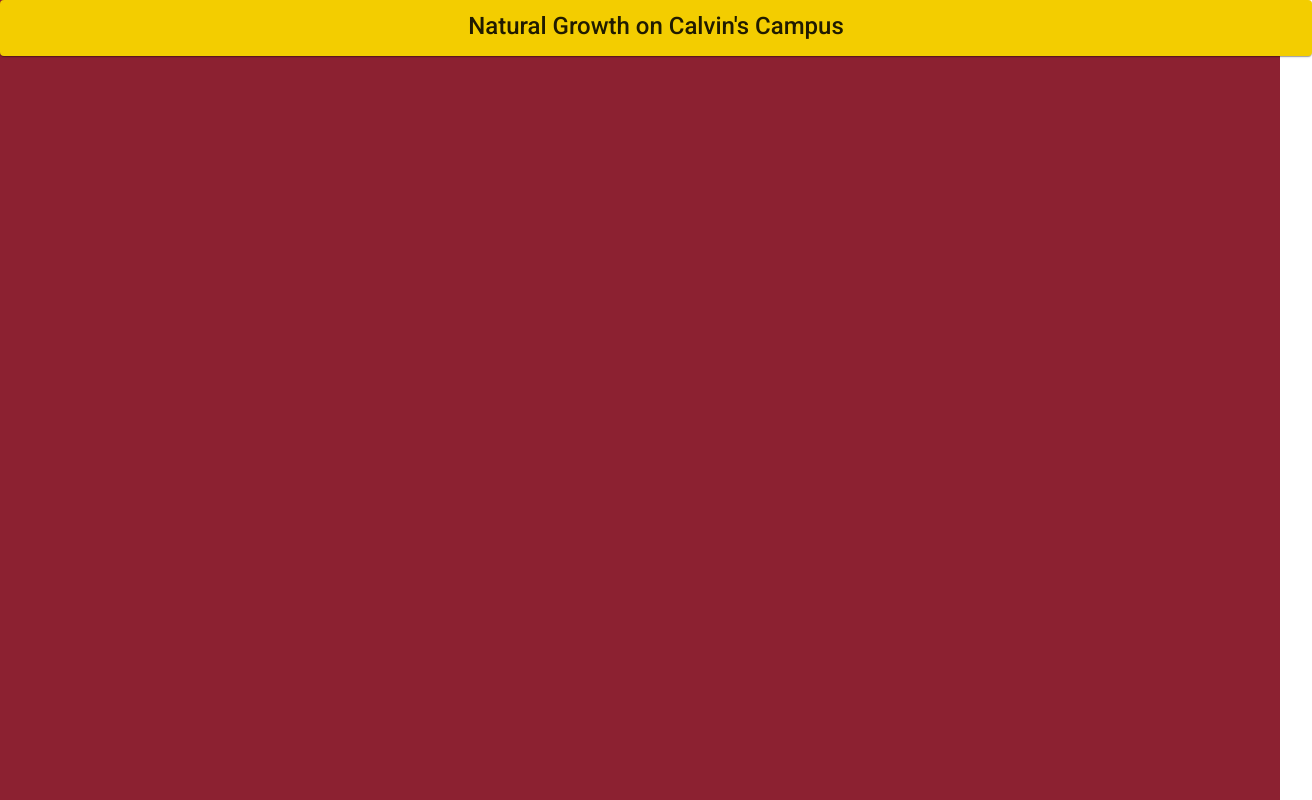
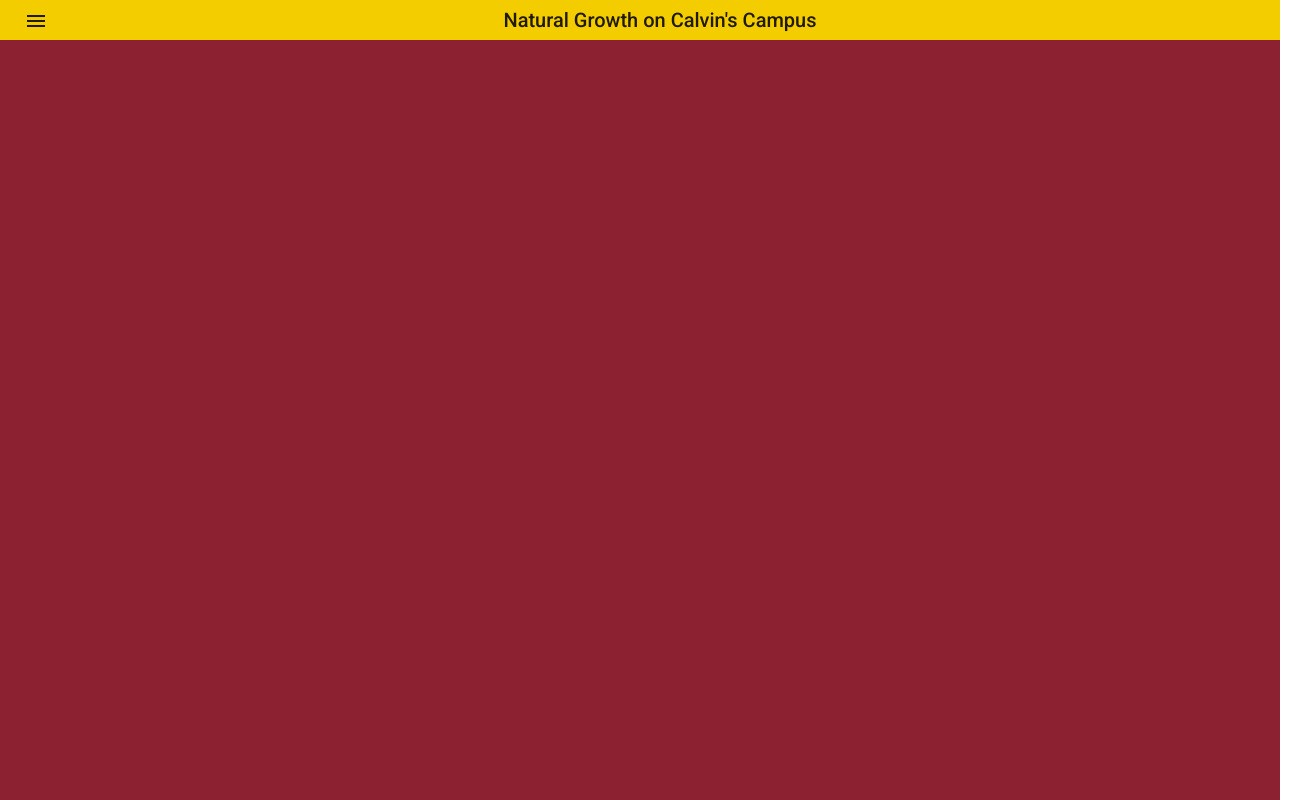
Before and after one commit to Calvin-CS-Senior-project-Bio-21/website-code, an Angular app: page / in a window 1280 px wide. Shown: the whole page, 1312 px wide, since content can reach past the window. Built offline with nearby package versions, Linux system fonts and the light colour scheme.

Commit message:
toolbar instead of card

```diff
--- a/src/app/title-cards/title-cards.component.css
+++ b/src/app/title-cards/title-cards.component.css
@@ -1,9 +1,16 @@
 .title-card {
     width: 100%;
-    height: 3%;
+    height: 5%;
     margin: auto;
     background-color: #F3cd00;
 }
 .title {
     text-align: center;
+    /* margin: auto; */
 }
+.ham-button {
+    margin-left: -90%;
+}
+.spacer{
+    flex: .5 .5 auto;
+}
--- a/src/app/title-cards/title-cards.component.html
+++ b/src/app/title-cards/title-cards.component.html
@@ -11,10 +11,22 @@
       <a mat-raised-button href="https://calvin-cs-senior-project-bio-21.github.io/pibox.github.io/">More Info</a>
     </mat-card-actions>
   </mat-card> -->
-  <mat-card class="title-card">
-    <mat-card-title class="title">
-      <!-- <mat-card-actions>
-        <mat-icon>reorder</mat-icon>
+
+
+  <!-- <mat-card class="title-card"> -->
+    <!-- <mat-card-actions class="ham-button">
+        <button>
+          <mat-icon>reorder</mat-icon>
+        </button>
       </mat-card-actions> -->
-      Natural Growth on Calvin's Campus</mat-card-title>
-  </mat-card>
+    <!-- <mat-card-title class="title">Natural Growth on Calvin's Campus</mat-card-title>
+  </mat-card> -->
+<p>
+  <mat-toolbar class="title-card">
+    <button mat-icon-button class="side-menu" aria-label="menu-button">
+      <mat-icon>menu</mat-icon>
+    </button>
+    <span class="spacer"></span>
+    <span class="title">Natural Growth on Calvin's Campus</span>
+  </mat-toolbar>
+</p>
--- a/src/app/title-cards/title-cards.component.ts
+++ b/src/app/title-cards/title-cards.component.ts
@@ -12,4 +12,5 @@ export class TitleCardsComponent implements OnInit {
   ngOnInit(): void {
   }
 
+
 }
```
Also changed, not shown: src/app/app.module.ts (+7 -1 lines).
